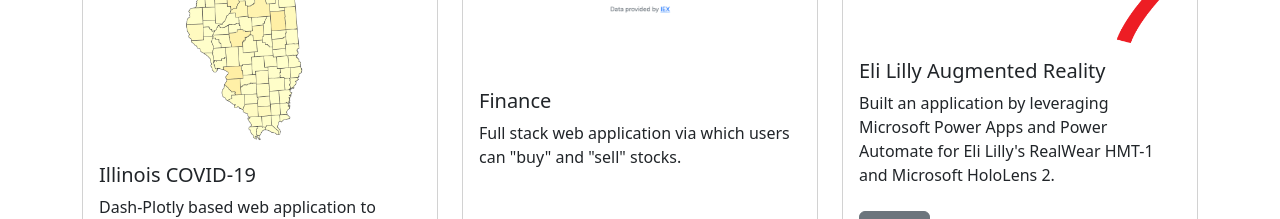
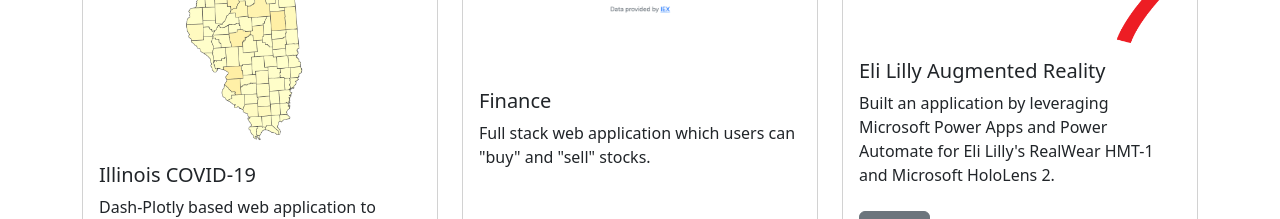
Before and after one commit to jcolecode/jcolecode.github.io, a React (Create React App) app: page / in a window 1280 px wide. Shown: the part 2580-2799 px from the top of the page. Built offline with nearby package versions, Linux system fonts and the light colour scheme.

Commit message:
Updated Website

```diff
--- a/src/components/Projects.js
+++ b/src/components/Projects.js
@@ -28,7 +28,7 @@
                     <img src={finance} class="card-img-top" alt="finance" />
                     <div class="card-body d-flex flex-column">
                       <h5 class="card-title">Finance</h5>
-                      <p class="card-text mb-4">Full stack web application via which users can "buy" and "sell" stocks.</p>
+                      <p class="card-text mb-4">Full stack web application which users can "buy" and "sell" stocks.</p>
                       <a a target="blank" rel="noopener noreferrer" href="https://github.com/jcolecode/finance" class="btn btn-secondary mt-auto align-self-start">Project</a>
                     </div>
                   </div>
```
